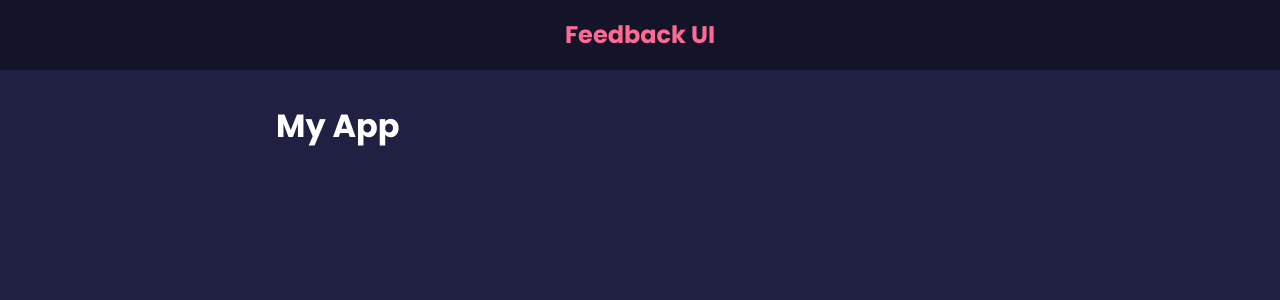
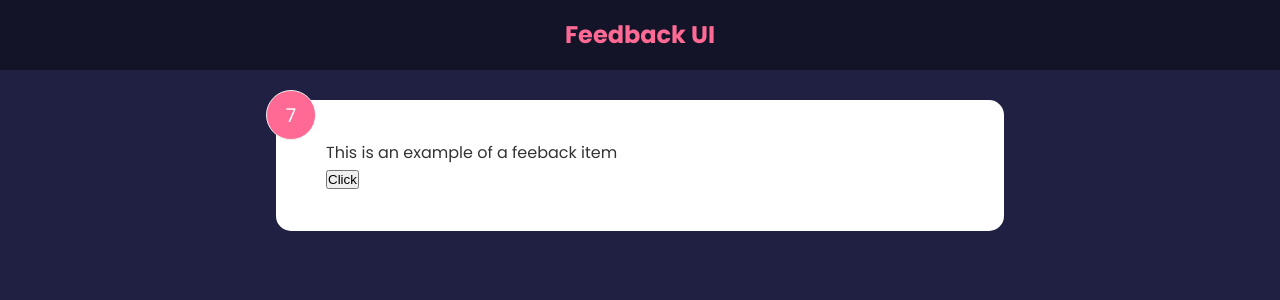
Before and after one commit to Samuelauweb/feedback-app, a React (Create React App) app: page / in a window 1280 px wide. Shown: the top 300 px of the page. Built offline with nearby package versions, Linux system fonts and the light colour scheme; the HTML template or start-up script is replaced by a standard one.

Commit message:
14. State & useState Hook

```diff
--- a/src/App.js
+++ b/src/App.js
@@ -1,11 +1,12 @@
 import Header from "./components/Header"
+import FeedbackItem from "./components/FeedbackItem"
 
 function App() {
   return (
     <>
     <Header/>
     <div className='container'>
-      <h1>My App</h1>
+      <FeedbackItem/>
     </div>
     </>
   )
--- /dev/null
+++ b/src/components/FeedbackItem.jsx
@@ -0,0 +1,25 @@
+import React from 'react'
+import { useState } from 'react'
+
+function FeedbackItem() {
+  const [rating, setRating] = useState(7)
+  const [text, setText] = useState('This is an example of a feeback item')
+
+  const handleClick = () => {
+    setRating((prevValue) => {
+      return prevValue + 1
+    })
+  }
+
+  return (
+    <div className='card'>
+      <div className="num-display">{rating}</div>
+      <div className="text-display">
+        {text}
+      </div>
+      <button onClick={handleClick}>Click</button>
+    </div>
+  )
+}
+
+export default FeedbackItem
```
